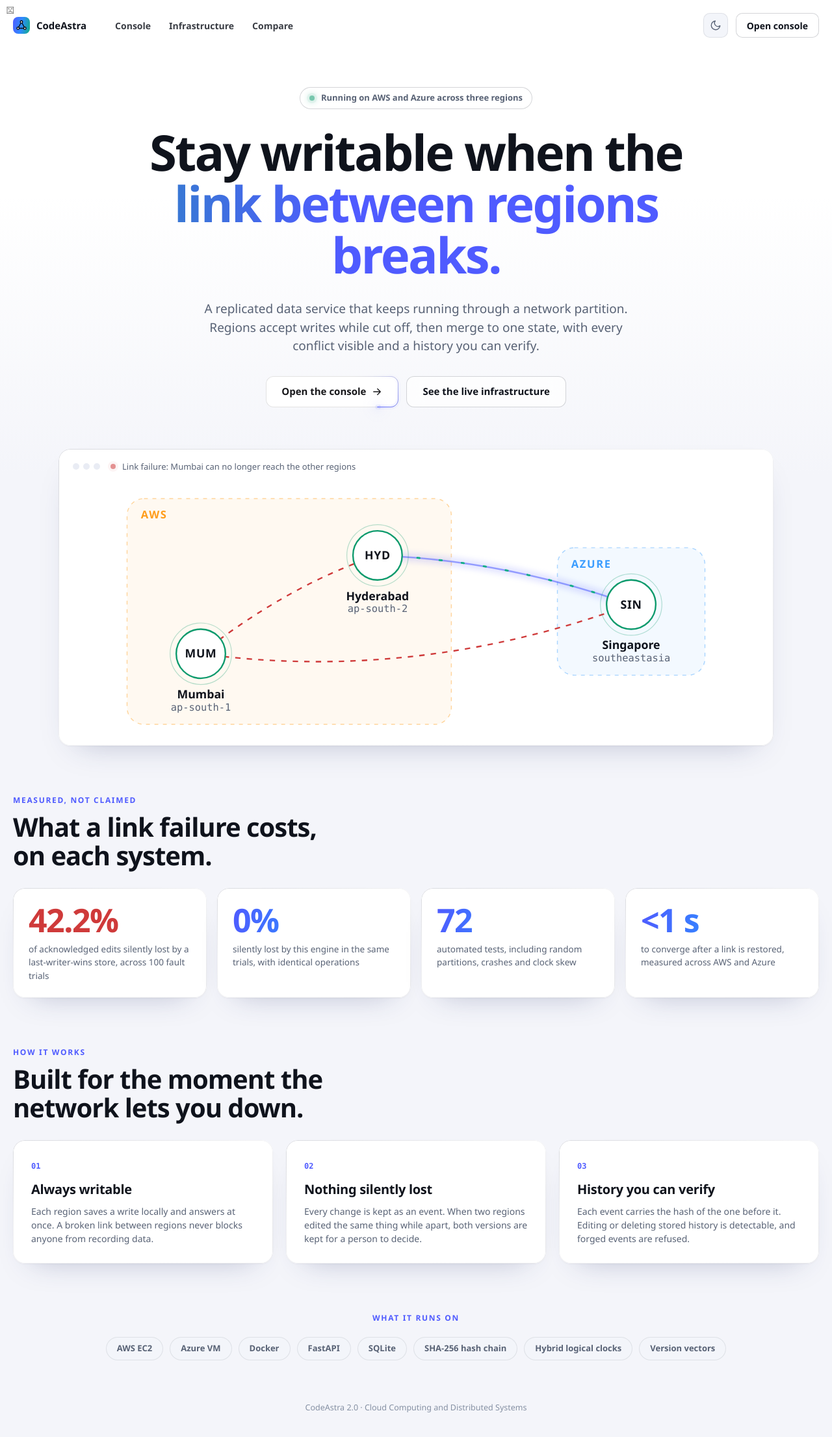
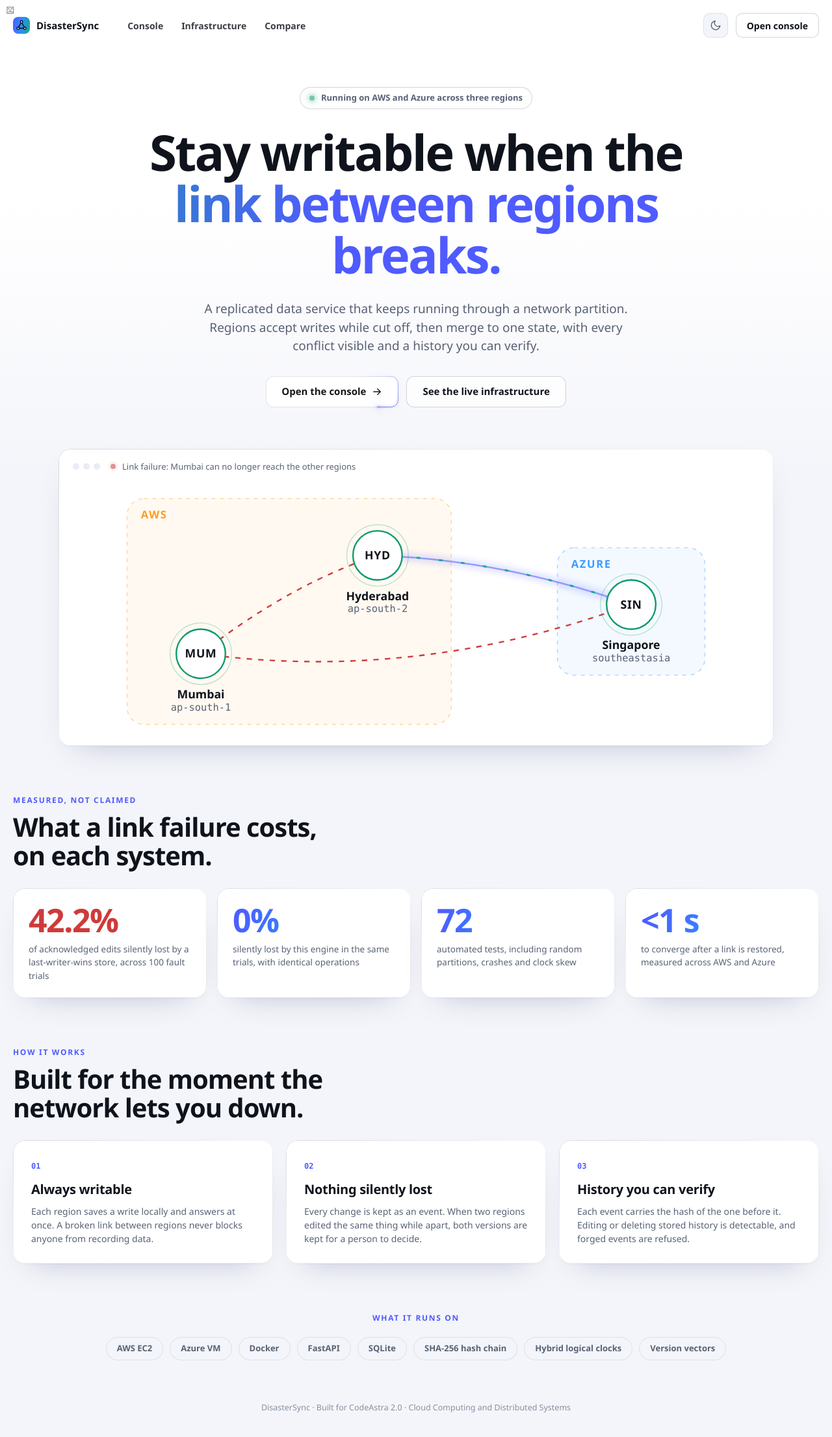
Before and after one commit to Shadab7621/CodeAstra, a React (Vite) app in the folder dashboard/: page / in a window 1280 px wide. Shown: the whole page at 65% size. Built offline with nearby package versions, Linux system fonts and the light colour scheme.

Commit message:
Rename the dashboard to DisasterSync
Co-Authored-By: Claude Sonnet 5.5 <noreply@anthropic.com>

```diff
--- a/dashboard/index.html
+++ b/dashboard/index.html
@@ -4,7 +4,7 @@
     <meta charset="utf-8" />
     <meta name="viewport" content="width=device-width, initial-scale=1" />
     <meta name="color-scheme" content="light dark" />
-    <title>CodeAstra · Resilient disaster reporting</title>
+    <title>DisasterSync · Replication that survives link failures</title>
     <script>
       // Set the theme before first paint so there is no flash.
       try {
--- a/dashboard/src/components/Hero.jsx
+++ b/dashboard/src/components/Hero.jsx
@@ -80,7 +80,7 @@ export default function Hero({ onEnter, onToggleTheme, results }) {
       </div>
 
       <nav className="hero-nav">
-        <span className="brand"><Mark className="brand-mark" />CodeAstra</span>
+        <span className="brand"><Mark className="brand-mark" />DisasterSync</span>
         <div className="hero-links">
           <button onClick={() => onEnter('overview')}>Console</button>
           <button onClick={() => onEnter('infrastructure')}>Infrastructure</button>
@@ -182,7 +182,7 @@ export default function Hero({ onEnter, onToggleTheme, results }) {
         </motion.div>
       </section>
 
-      <footer className="hero-foot">CodeAstra 2.0 · Cloud Computing and Distributed Systems</footer>
+      <footer className="hero-foot">DisasterSync · Built for CodeAstra 2.0 · Cloud Computing and Distributed Systems</footer>
     </motion.div>
   );
 }
--- a/dashboard/src/components/TopBar.jsx
+++ b/dashboard/src/components/TopBar.jsx
@@ -28,7 +28,7 @@ export default function TopBar({ view, onView, env, onEnv, theme, onToggleTheme,
     <header className="topbar">
       <button className="brand" onClick={onHome} aria-label="Back to the landing page">
         <Mark className="brand-mark" />
-        CodeAstra
+        DisasterSync
       </button>
       <span className="spacer" />
       <Segmented
```
Also changed, not shown: 2 other files (tests, documents, lock files or other folders).
